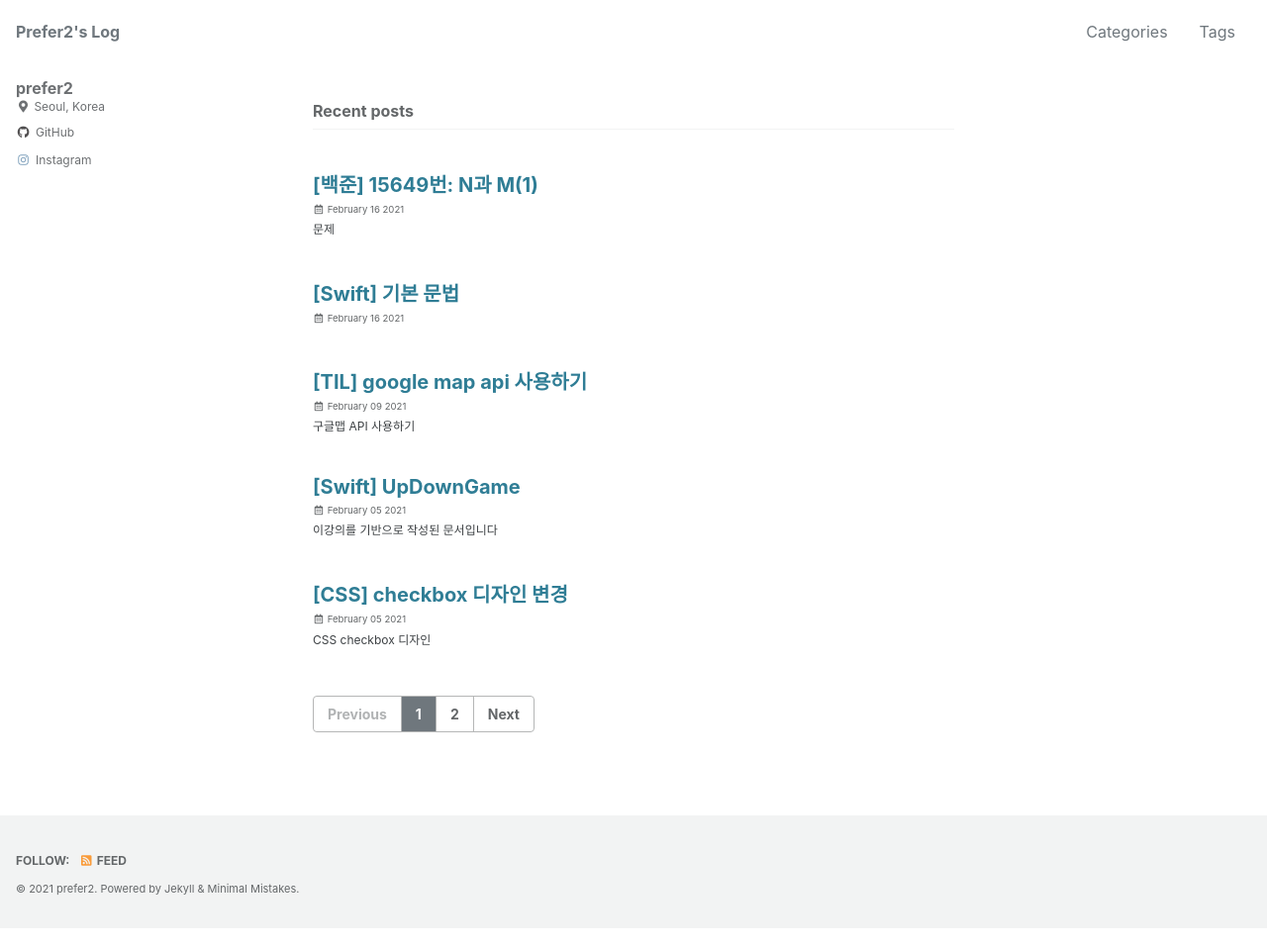
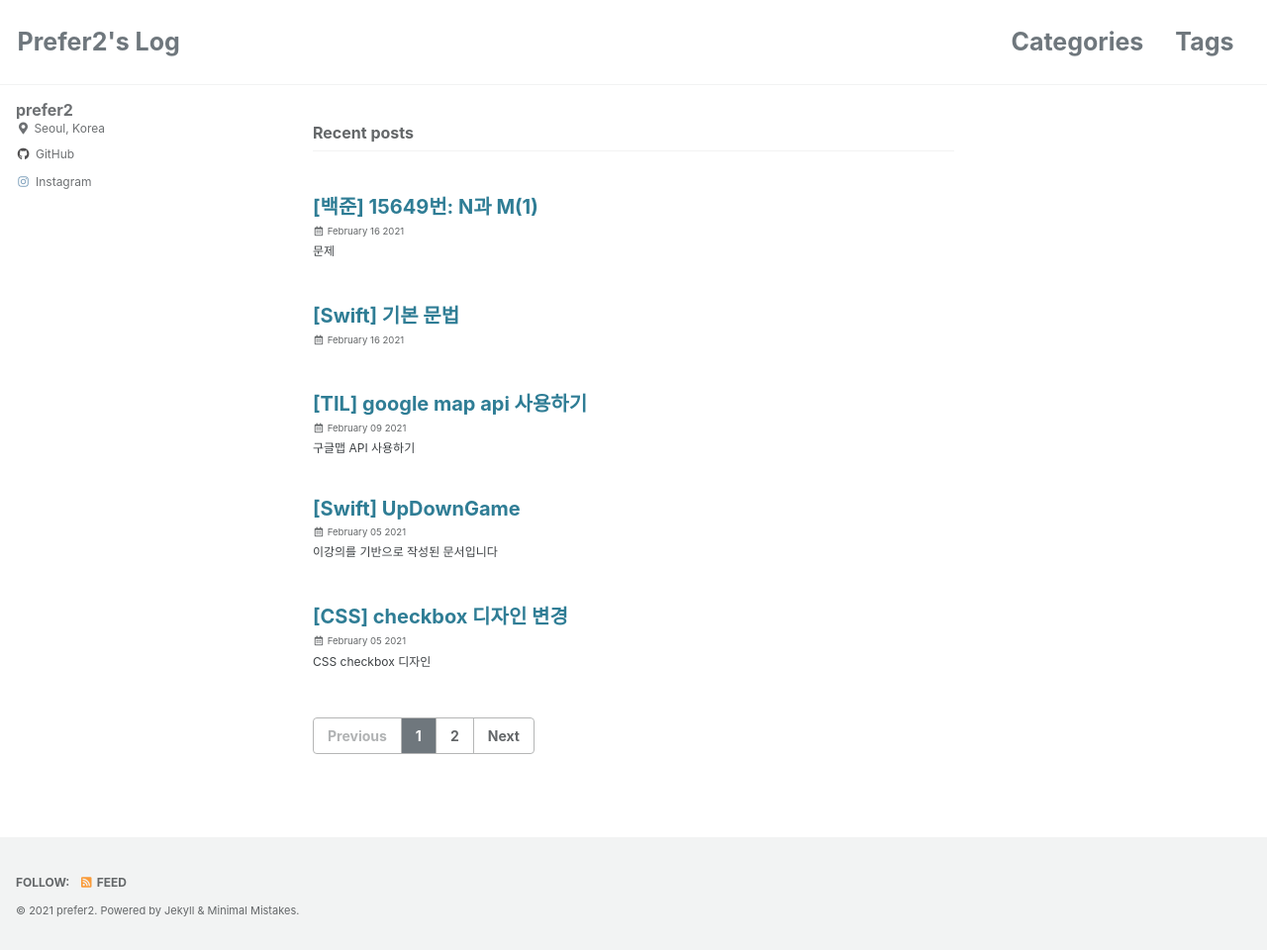
Before and after one commit to prefer2/prefer2.github.io, a Jekyll site: the page built from index.html, in a window 1280 px wide. Shown: the whole page at 99% size. Built offline with Jekyll 4.4.1, drawn with Linux system fonts in a browser that asks for light colours; cached includes are drawn as plain includes; the list of posts is cut into pages by our own code; before the commit the page ends 938 px from its top, so only the background shows below that.

Commit message:
Update _masthead.scss

```diff
--- a/_sass/minimal-mistakes/_masthead.scss
+++ b/_sass/minimal-mistakes/_masthead.scss
@@ -4,7 +4,7 @@
 
 .masthead {
   position: relative;
-  //border-bottom: 1px solid $border-color;
+  border-bottom: 1px solid $border-color;
   -webkit-animation: $intro-transition;
   animation: $intro-transition;
   -webkit-animation-delay: 0.15s;
@@ -15,7 +15,7 @@
     @include clearfix;
     margin-left: auto;
     margin-right: auto;
-    padding: 1em;
+    padding: 0.7em;
     max-width: 100%;
     display: -webkit-box;
     display: -ms-flexbox;
@@ -24,6 +24,11 @@
     -ms-flex-pack: justify;
     justify-content: space-between;
     font-family: $sans-serif-narrow;
+    /* devinlife : 메뉴바 텍스트 설정 */
+    font-size: $type-size-3;
+    font-weight: bold;
+
+
 
     @include breakpoint($x-large) {
       max-width: $max-width;
```
